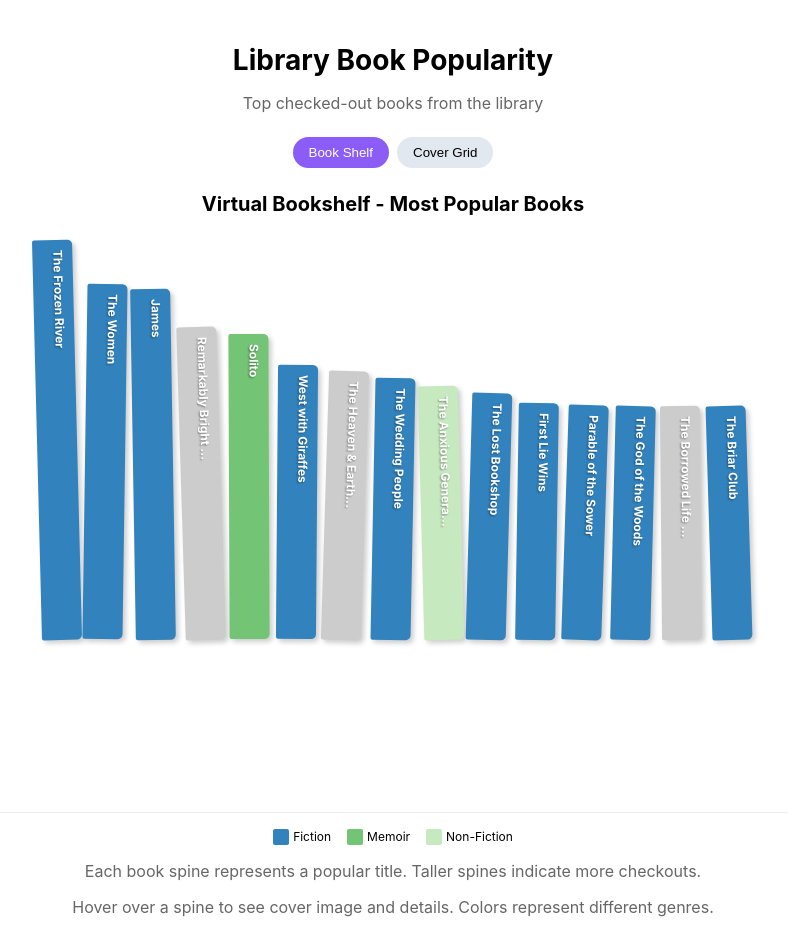
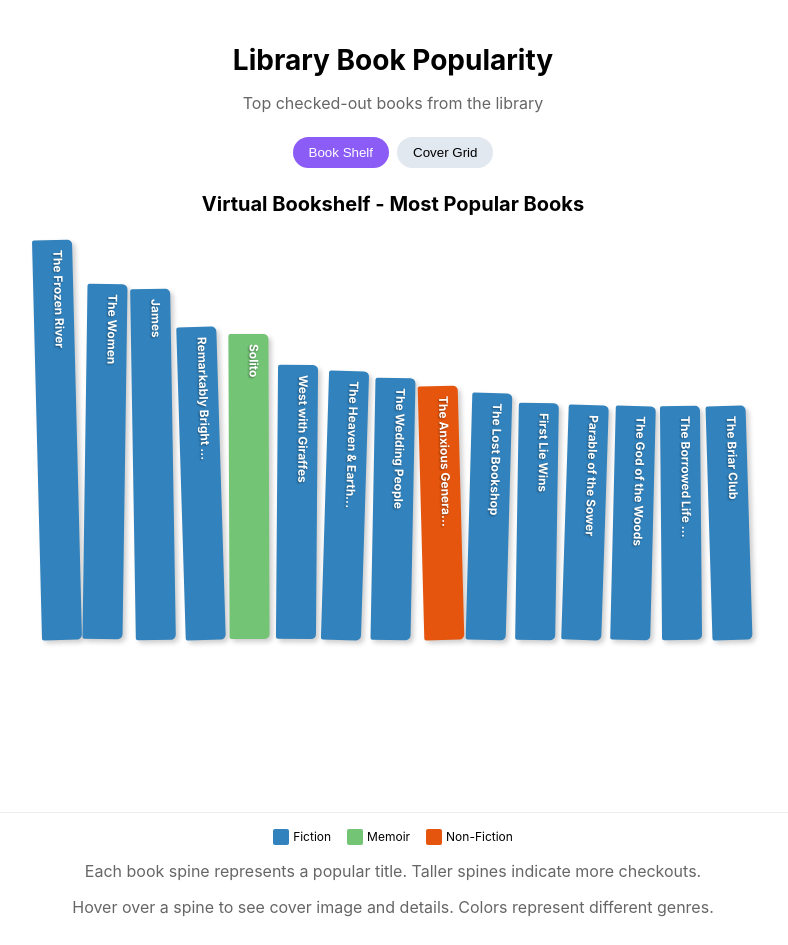
Before and after one commit to ktanner23/book-viz, a React (Create React App) app: page / in a window 1280 px wide. Shown: the whole page, without its empty margins (247-1035 px from the left). Built offline with nearby package versions, Linux system fonts and the light colour scheme.

Commit message:
update color palettes

```diff
--- a/src/App.js
+++ b/src/App.js
@@ -235,17 +235,17 @@
     { title: "The Frozen River", author: "Arial Lawhon", checkouts: 235, genre: "Fiction", coverUrl: "images/frozenriver.jpg" },
     { title: "The Women", author: "Kristin Hannah", checkouts: 193, genre: "Fiction", coverUrl: "images/thewomen.jpg" },
     { title: "James", author: "Percival Everett", checkouts: 189, genre: "Fiction", coverUrl: "images/james.jpg" },
-    { title: "Remarkably Bright Creatures", author: "Shelby Van Pelt", checkouts: 153, genre: "Literary Fiction", coverUrl: "images/creatures.jpg" },
+    { title: "Remarkably Bright Creatures", author: "Shelby Van Pelt", checkouts: 153, genre: "Fiction", coverUrl: "images/creatures.jpg" },
     { title: "Solito", author: "Javier Zamora", checkouts: 146, genre: "Memoir", coverUrl: "images/solito.jpg" },
     { title: "West with Giraffes", author: "Lynda Rutledge", checkouts: 117, genre: "Fiction", coverUrl: "images/west.jpg" },
-    { title: "The Heaven & Earth Grocery Store", author: "James McBride", checkouts: 112, genre: "Historical Fiction", coverUrl: "images/heaven.jpg" },
+    { title: "The Heaven & Earth Grocery Store", author: "James McBride", checkouts: 112, genre: "Fiction", coverUrl: "images/heaven.jpg" },
     { title: "The Wedding People", author: "Alison Espach", checkouts: 105, genre: "Fiction", coverUrl: "images/weddingpeople.jpg" },
     { title: "The Anxious Generation", author: "Jonathan Haidt", checkouts: 98, genre: "Non-Fiction", coverUrl: "images/anxious.jpg" },
     { title: "The Lost Bookshop", author: "Evie Woods", checkouts: 91, genre: "Fiction", coverUrl: "images/lostbookshop.jpg" },
     { title: "First Lie Wins", author: "Ashley Elston", checkouts: 82, genre: "Fiction", coverUrl: "images/firstliewins.jpg" },
     { title: "Parable of the Sower", author: "Octavia E. Butler", checkouts: 80, genre: "Fiction", coverUrl: "images/parableofsower.jpg" },
     { title: "The God of the Woods", author: "Liz Moore", checkouts: 79, genre: "Fiction", coverUrl: "images/godofwoods.jpg" },
-    { title: "The Borrowed Life of Frederick Fife", author: "Anna Johnston", checkouts: 79, genre: "Literary Fiction", coverUrl: "images/borrowedlife.jpg" },
+    { title: "The Borrowed Life of Frederick Fife", author: "Anna Johnston", checkouts: 79, genre: "Fiction", coverUrl: "images/borrowedlife.jpg" },
     { title: "The Briar Club", author: "Kate Quinn", checkouts: 79, genre: "Fiction", coverUrl: "images/briarclub.jpg" }
   ].sort((a, b) => b.checkouts - a.checkouts);
 
@@ -253,7 +253,7 @@
   const genreColors = {
     "Fiction": "#3182bd",
     "Memoir": "#74c476",
-    "Non-Fiction": "#c7e9c0"
+    "Non-Fiction": "#e6550d"
   };
 
   // Book Spine Visualization
```
